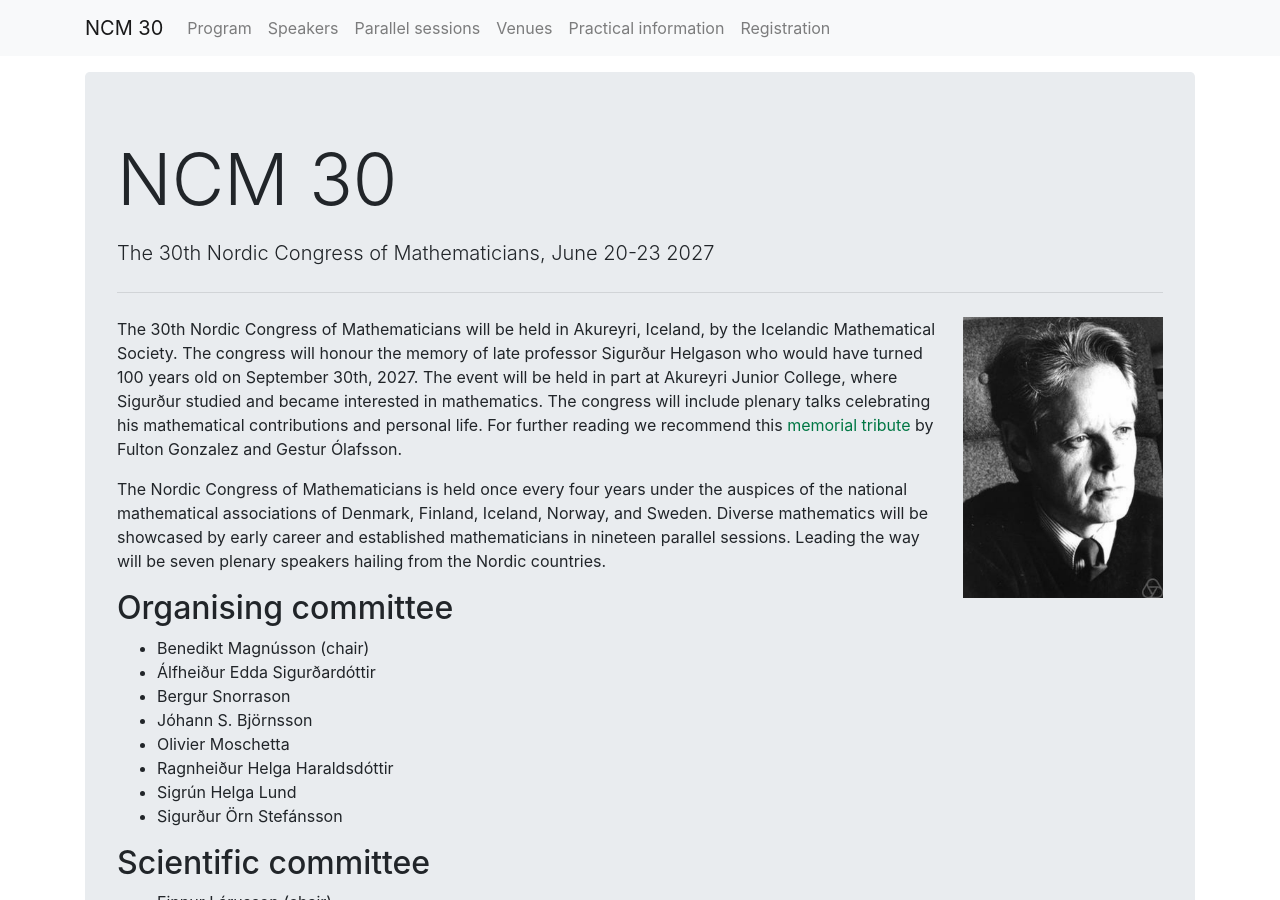
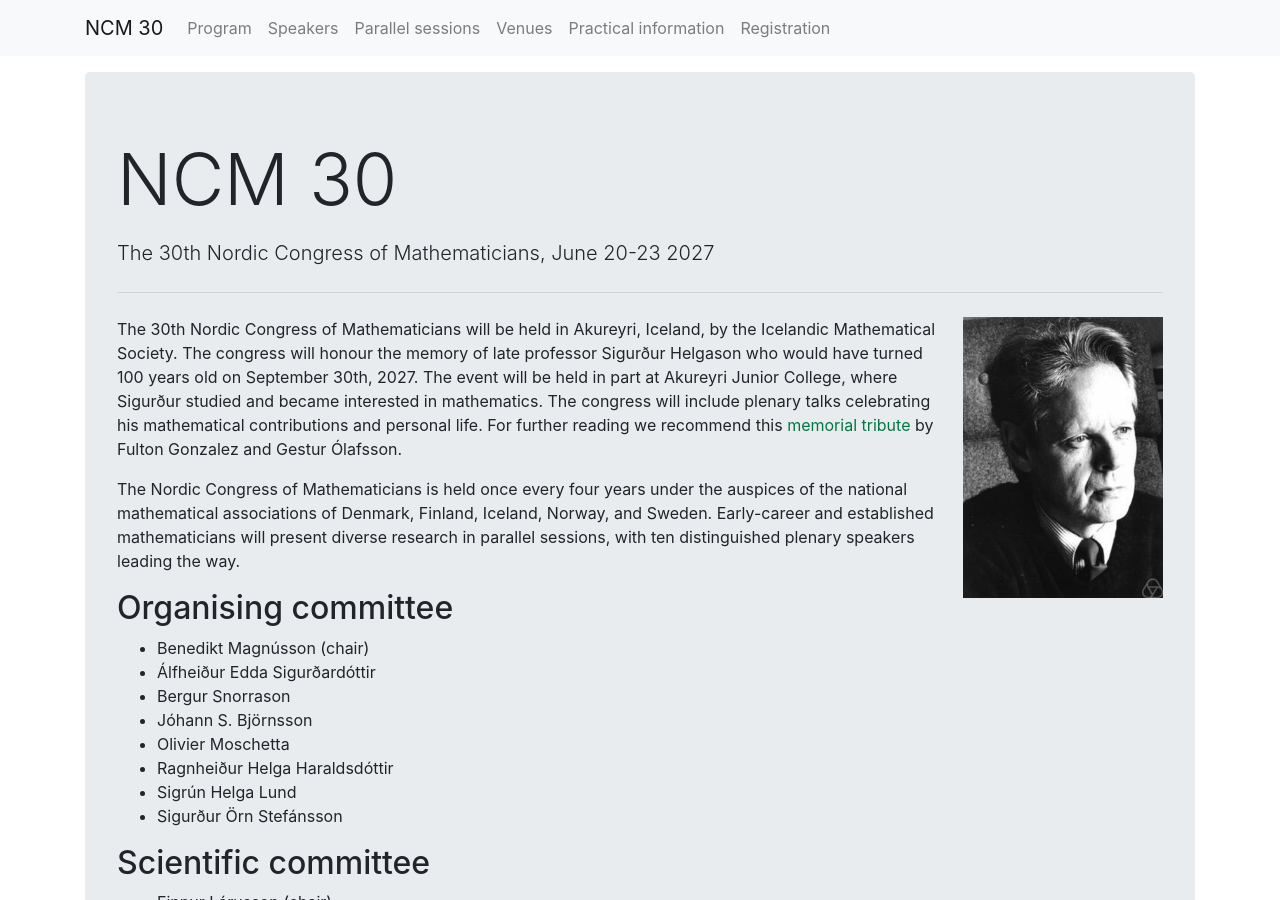
Before and after one commit to IslenskaStaerdfraedafelagid/ncm30-website, a Jekyll site: the page built from index.md, in a window 1280 px wide and 900 px high. Built offline with Jekyll 4.4.1, drawn with Linux system fonts in a browser that asks for light colours.

Commit message:
Update index.md

```diff
--- a/index.md
+++ b/index.md
@@ -5,7 +5,7 @@ layout: home
 The 30th Nordic Congress of Mathematicians will be held in Akureyri, Iceland, by the Icelandic Mathematical Society. The congress will honour the memory of late professor Sigurður Helgason who would have turned 100 years old on September 30th, 2027.  The event will be held in part at Akureyri Junior College, where Sigurður studied and became interested in mathematics. The congress will include plenary talks celebrating his mathematical contributions and personal life. For further reading we recommend this <a href="https://www.ams.org/notices/202410/rnoti-p1349.pdf"> memorial tribute </a> by Fulton Gonzalez and Gestur Ólafsson.
 
 The Nordic Congress of Mathematicians is held once every four years under the auspices of the national mathematical associations of Denmark, Finland, Iceland, Norway, and Sweden.
-Diverse mathematics will be showcased by early career and established mathematicians in nineteen parallel sessions. Leading the way will be seven plenary speakers hailing from the Nordic countries.
+Early-career and established mathematicians will present diverse research in parallel sessions, with ten distinguished plenary speakers leading the way.
 
 ## Organising committee
 
```
